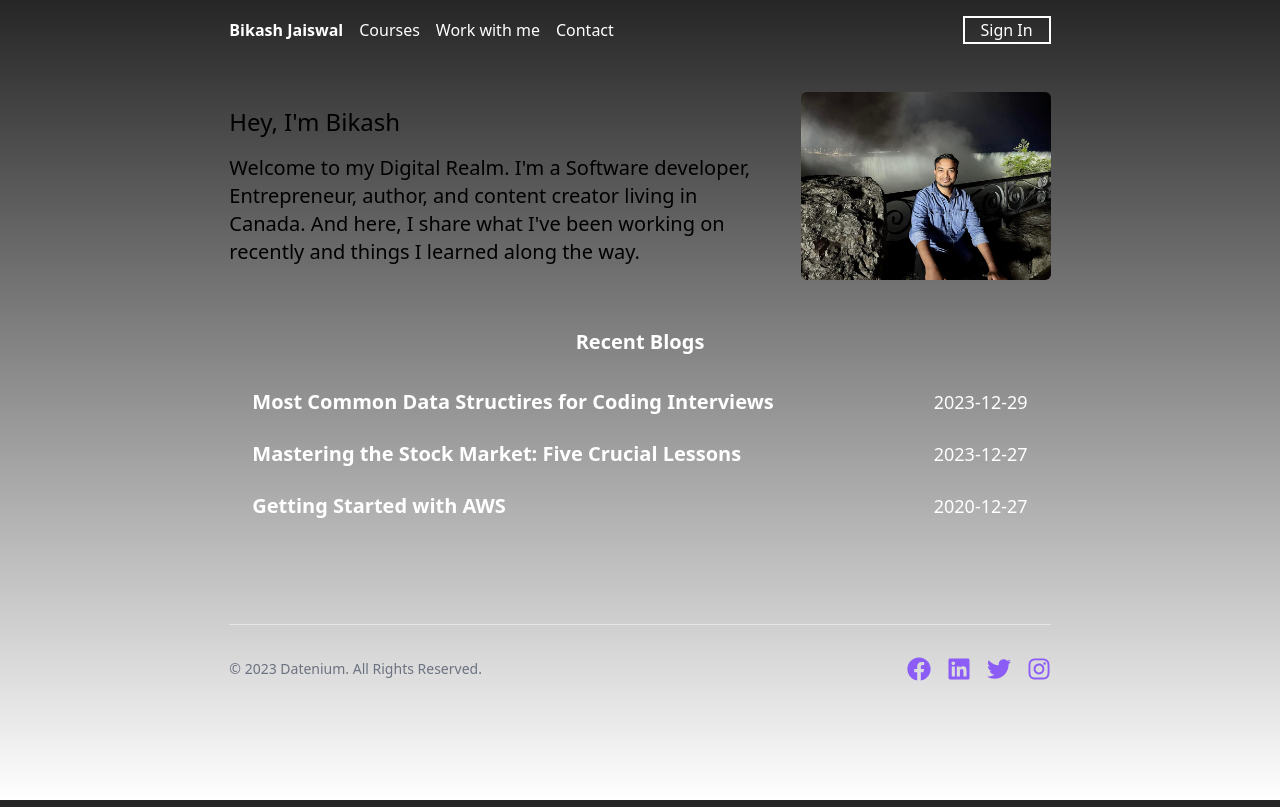
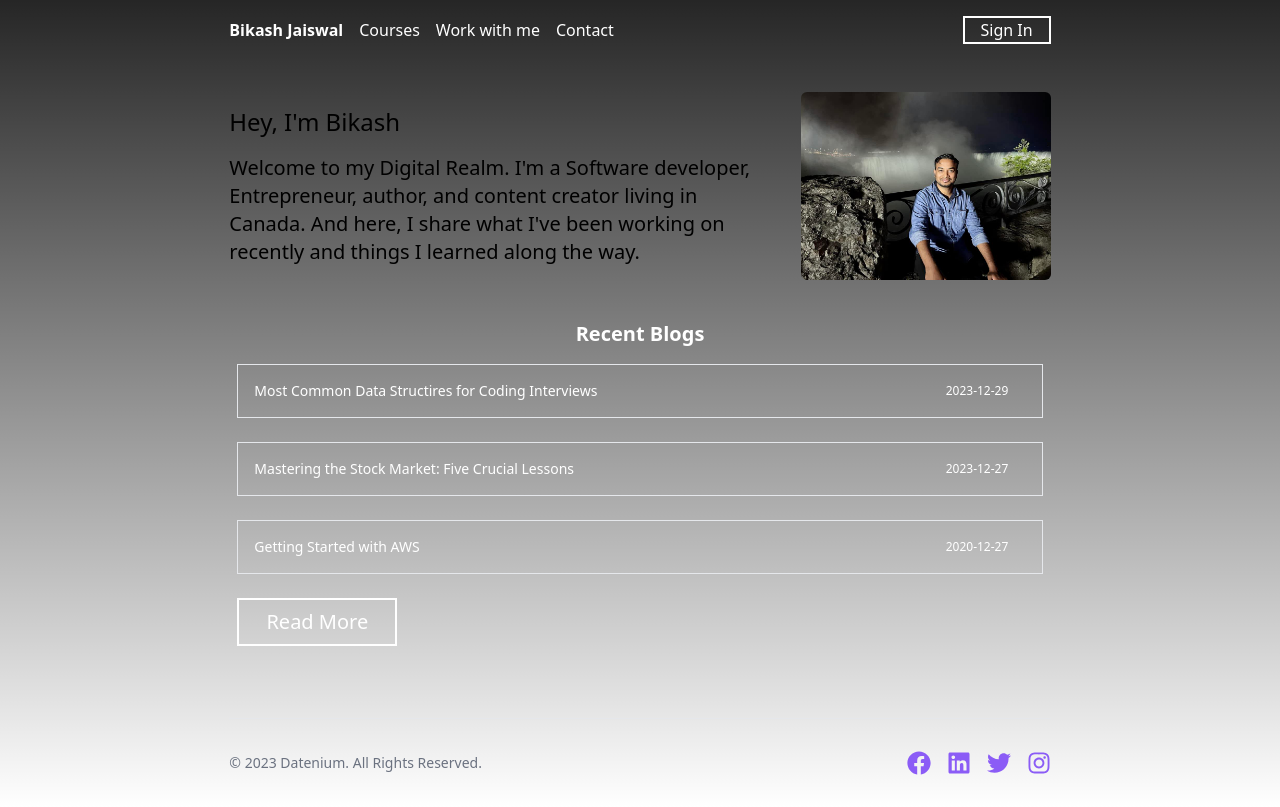
Before and after one commit to bikash-jaiswal/bikash-jaiswal.github.io, a Next.js app: page / in a window 1280 px wide. Built offline with nearby package versions, Linux system fonts and the light colour scheme.

Commit message:
add read more section and show all blogs on blogs

```diff
--- a/app/Component/whoamI.jsx
+++ b/app/Component/whoamI.jsx
@@ -8,8 +8,8 @@ const IntroWithImage = () => {
        <div className="flex flex-col md:flex-row  gap-8 items-center justify-around py-8 px-4 ">
       {/* Text Section */}
       <div className="flex-1">
-        <h2 className="text-2xl  mb-4">Hey, I&apos;m Bikash</h2>
-        <p className="text">
+        <h2 className="text-2xl mb-4">Hey, I&apos;m Bikash</h2>
+        <p className="text-md sm:text-sm md:text-xl">
           Welcome to my Digital Realm. I&apos;m a Software developer, Entrepreneur,
           author, and content creator living in Canada. And here, I share what
           I&apos;ve been working on recently and things I learned along the way.
--- a/app/blog/[slug]/page.jsx
+++ b/app/blog/[slug]/page.jsx
@@ -26,7 +26,7 @@ const postDetails = ({ params }) => {
   const postid = params.slug;
   const post = getPostContent(postid);
   return (
-    <div className="mt-8">
+    <div className="mt-8 bg-white">
       <Link href="/" className="flex items-center text-blue-600 ">
         <FaArrowLeft className="mr-2" />
         <p className="text-lg ">Back to Home</p>
@@ -35,7 +35,7 @@ const postDetails = ({ params }) => {
         <h1 className="text-2xl text-green-600">{post.data.title}</h1>
         <p className="text-slate-400 mt-2">{post.data.date}</p>
       </div>
-      <article className="min-w-full prose-img:mx-auto prose dark:prose-invert text-white p-4 bg-slate-700 ">
+      <article className="min-w-full prose-img:mx-auto prose p-4 bg-white ">
         <ReactMarkdown remarkPlugins={[gfm]}>
           {post.content}
         </ReactMarkdown>
--- a/app/blog/page.jsx
+++ b/app/blog/page.jsx
@@ -2,19 +2,21 @@ import Link from "next/link";
 import React from "react";
 import getPostMetadata from "../Component/getPostMetaData";
 
+const BlogPage = ({ blogNum }) => {
+  const postMetadata = getPostMetadata();
+  const sortedPosts = postMetadata.sort(
+    (a, b) => new Date(b.date) - new Date(a.date)
+  );
+  const blogSize = typeof blogNum !== "undefined" ? Number(blogNum) : sortedPosts.length;
 
-const BlogPage = () => {
-  const postMetadata = getPostMetadata();
-  const sortedPosts = postMetadata.sort((a, b) => new Date(b.date) - new Date(a.date));
-
-  const postPreviews = sortedPosts.map((post) => (
-    <article key={post.slug} className="text-white" >
+  const postPreviews = sortedPosts.slice(0, blogSize).map((post) => (
+    <article key={post.slug} className="text-white">
       <div>
         <Link href={`/blog/${post.slug}`}>
-          <div className="mb-6">
+          <div className="mb-6 border p-4 block w-full hover:border-blue-500 focus:border-blue-500 focus:outline-none">
             <div className="flex items-center justify-between gap-40">
-              <h4 className="font-semibold">{post.title}</h4>
-              <p className="text-lg">{post.date}</p>
+              <h4 className="text-sm">{post.title}</h4>
+              <p className="text-xs w-20">{post.date}</p>
             </div>
           </div>
           <p className="text-grey-500">{post.subtitle}</p>
@@ -22,17 +24,22 @@ const BlogPage = () => {
       </div>
     </article>
   ));
+
   return (
-    <div className="">
-      <div className="font-bold text-white p-4 text-center">Recent Blogs</div>
-      <section class="flex justify-around">
-        <div class="p-4">
-          {postPreviews}
-        </div>
+    <div>
+      <div className="font-bold text-white p-2 text-center">Recent Blogs</div>
+      <section className="flex flex-col justify-around mx-4 p-2">
+        <div className="">{postPreviews}</div>
+        {typeof blogNum !== "undefined" && (
+          <Link href="/blog">
+            <button className="text-white p-2 w-40 border-solid border-2 border-white hover:bg-violet-600">
+              Read More
+            </button>
+          </Link>
+        )}
       </section>
-
     </div>
-  )
+  );
 };
 
 export default BlogPage;
--- a/app/page.js
+++ b/app/page.js
@@ -6,7 +6,7 @@ export default function Home() {
   return (
     <main className="flex flex-col text-xl">
       <IntroWithImage />
-      <BlogPage />
+      <BlogPage blogNum="5"/>
     </main>
   )
 }
```
